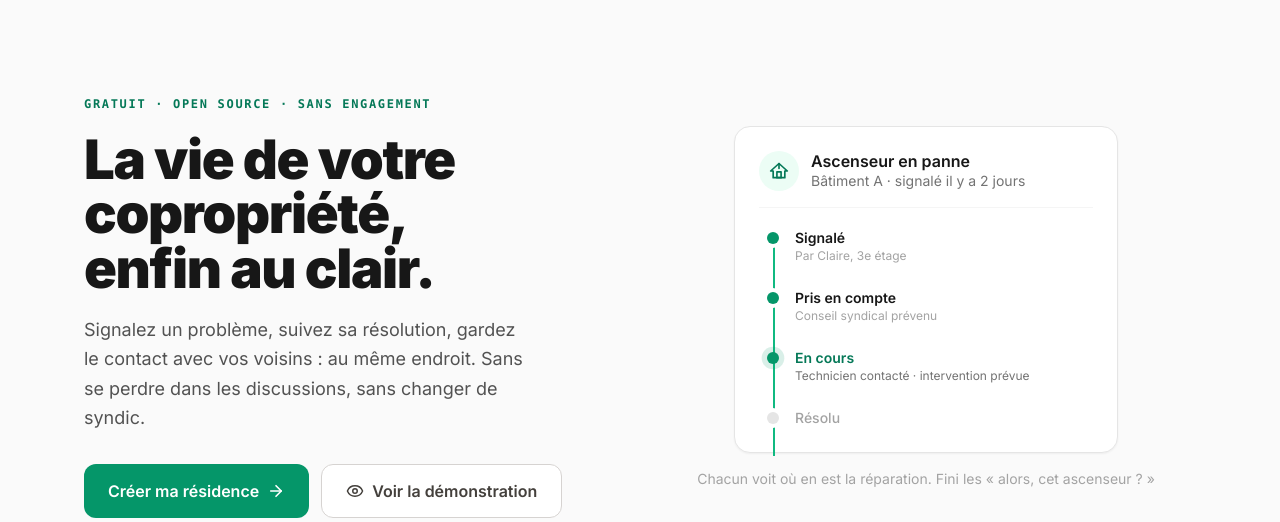
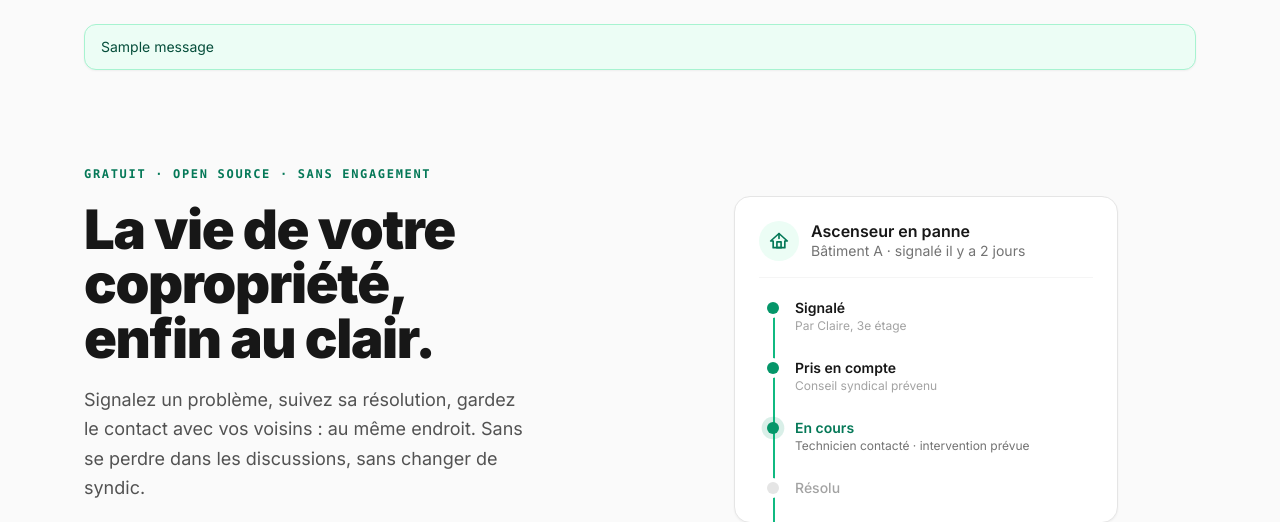
Before and after one commit to ka1t3/residalink, a Django app: page / in a window 1280 px wide. Shown: the part 65-587 px from the top of the page. Run offline with Django 5.2, Linux system fonts and the light colour scheme; tables that the repository leaves empty hold one stand-in row (values such as "Sample post"); one stand-in notice (Sample message) is shown; some libraries are stand-ins or nearby versions.

Commit message:
fix(core): display Django messages on landing page
- Render success and error messages on the landing page
- Silent redirects (e.g. demo unavailable, already logged in) now show feedback

```diff
--- a/templates/landing.html
+++ b/templates/landing.html
@@ -58,6 +58,18 @@ tailwind.config = { theme: { extend: {
 </header>
 
 <main id="top">
+
+{% if messages %}
+<div class="max-w-6xl mx-auto px-5 pt-6">
+  {% for message in messages %}
+  {% if message.tags == 'error' %}
+  <div class="rounded-xl bg-red-50 border border-red-200 text-red-900 px-4 py-3 text-sm shadow-sm">{{ message }}</div>
+  {% else %}
+  <div class="rounded-xl bg-emerald-50 border border-emerald-200 text-emerald-900 px-4 py-3 text-sm shadow-sm">{{ message }}</div>
+  {% endif %}
+  {% endfor %}
+</div>
+{% endif %}
 
 <!-- Hero -->
 <section class="max-w-6xl mx-auto px-5 pt-16 pb-14 md:pt-24 md:pb-20 grid md:grid-cols-2 gap-12 md:gap-8 items-center">
```
